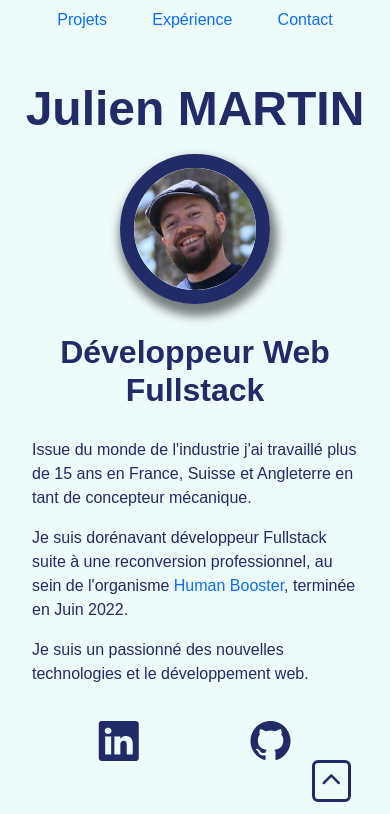
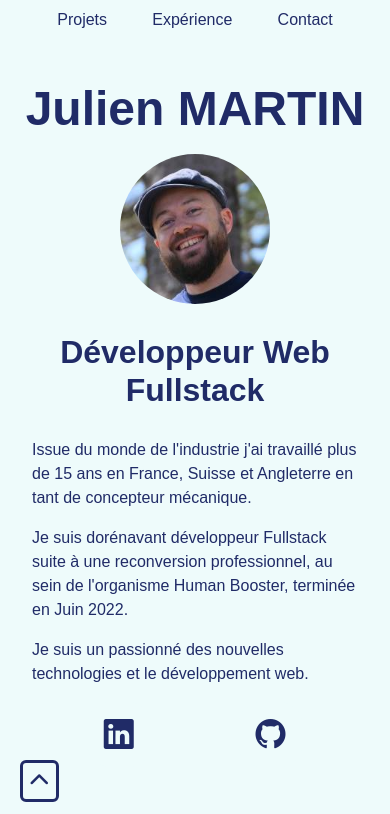
Before and after one commit to Julianomatt77/Portfolio, a plain HTML site: page index.html in a window 390 px wide. Shown: the top 814 px of the page. Drawn offline with nearby package versions, Linux system fonts and the light colour scheme; files that its build step writes are made by us from their sources.

Commit message:
modifs design

```diff
--- a/js/main.js
+++ b/js/main.js
@@ -18,9 +18,10 @@ document.addEventListener("DOMContentLoaded", function () {
 
 	events.forEach((evt) => {
 		window.addEventListener(evt, function () {
-			// let screenWidth = document.documentElement.clientWidth;
+			let screenWidth = document.documentElement.clientWidth;
 			let scrollpos = window.scrollY;
 			// console.log(scrollpos);
+			// console.log(screenWidth);
 			// if (screenWidth > 767) {
 			if (scrollpos > 250) {
 				NAVA.forEach((item) => {
--- a/style.scss
+++ b/style.scss
@@ -29,7 +29,7 @@ $lightBlue: #eefbfb;
 
 * {
 	font-family: "Poppins", sans-serif;
-	color: $darkBlue;
+	color: $darkBlue !important;
 }
 
 h1 {
@@ -110,10 +110,10 @@ p {
 nav {
 	position: fixed;
 	top: 0px;
-	right: 0px;
 	left: 0px;
-	height: 50px;
+	height: 45px;
 	z-index: 500;
+	width: 100%;
 }
 /**********************
 ***** PRESENTATION ***
@@ -124,16 +124,10 @@ nav {
 }
 
 .bi-linkedin {
-	font-size: 40px;
+	font-size: 30px;
 }
 .bi-github {
-	font-size: 40px;
-}
-
-#julien {
-	border: solid 14px $darkBlue !important;
-	border-radius: 50% !important;
-	box-shadow: 3px 8px 10px 4px rgb(0 0 0 / 50%);
+	font-size: 30px;
 }
 
 /**********************
@@ -155,7 +149,7 @@ nav {
 	border-radius: 1rem;
 }
 .btn-primary {
-	color: $lightBlue;
+	color: $lightBlue !important;
 	background-color: $darkBlue;
 	border-color: $darkBlue;
 }
@@ -244,17 +238,6 @@ footer {
 /**********************
 ***** COOKIE BANNER ***
 **********************/
-.cookiebanner {
-	border: 1px solid $darkBlue;
-	padding: 10px 10px 5px 0px !important;
-	margin: 0px 10px 0px 10px !important;
-	background-color: $darkBlue !important;
-}
-
-.cookiebanner span,
-.cookiebanner div {
-	color: $lightBlue;
-}
 
 /**************
 ******** CHEVRON UP *******
@@ -263,7 +246,7 @@ footer {
 .fa-chevron-up {
 	position: fixed;
 	top: 90%;
-	right: 3%;
+	left: 5%;
 	border: 3px solid $darkBlue !important;
 }
 
@@ -278,6 +261,14 @@ footer {
 }
 
 @media screen and (max-width: 768px) {
+	html,
+	html body,
+	body {
+		width: 100% !important;
+		min-width: 0 !important;
+		max-width: none !important;
+		overflow-x: hidden;
+	}
 	#headTitle {
 		margin-top: 80px;
 	}
@@ -298,8 +289,4 @@ footer {
 	#portfolio .container {
 		margin-bottom: 60px;
 	}
-
-	.fa-chevron-up {
-		right: 10%;
-	}
 }
```
